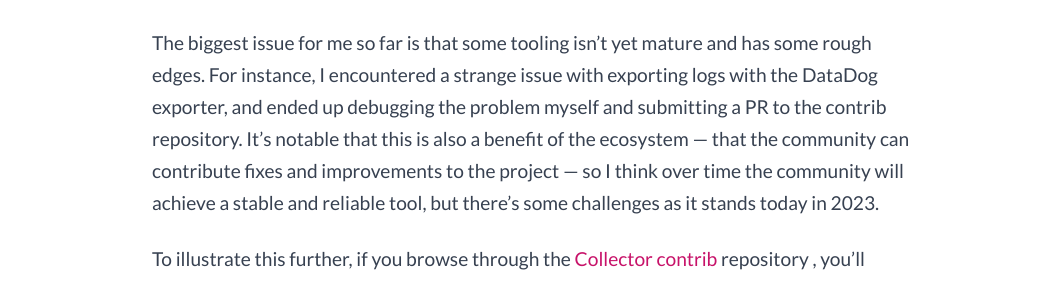
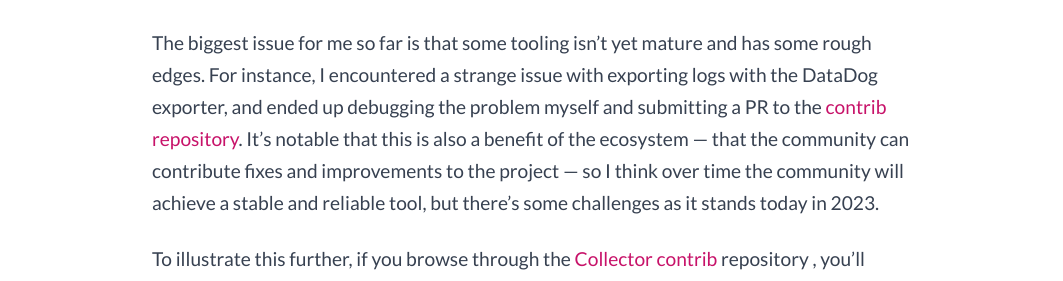
Before and after one commit to sbracegirdle/sbracegirdle.github.io, a Jekyll site: the page built from _posts/2023-03-23-opentel-thoughts.md, in a window 1280 px wide and 900 px high, scrolled down 1460 px. Shown: the part 229-510 px from the top of the window, without its empty margins (104-1167 px from the left). Built offline with Jekyll 4.4.1, drawn with Linux system fonts in a browser that asks for light colours; part of the change alters nothing that is shown.

```diff
--- a/_posts/2023-03-23-opentel-thoughts.md
+++ b/_posts/2023-03-23-opentel-thoughts.md
@@ -30,7 +30,7 @@ With that context in place, let's take a look at the limitations and challenges
 
 <!-- > What are some limitations or challenges developers might encounter when using OpenTelemetry, and how can they overcome these obstacles? -->
 
-The biggest issue for me so far is that some tooling isn't yet mature and has some rough edges. For instance, I encountered a strange issue with exporting logs with the DataDog exporter, and ended up debugging the problem myself and submitting a PR to the contrib repository. It's notable that this is also a benefit of the ecosystem — that the community can contribute fixes and improvements to the project — so I think over time the community will achieve a stable and reliable tool, but there's some challenges as it stands today in 2023.
+The biggest issue for me so far is that some tooling isn't yet mature and has some rough edges. For instance, I encountered a strange issue with exporting logs with the DataDog exporter, and ended up debugging the problem myself and submitting a PR to the [contrib repository](https://github.com/open-telemetry/opentelemetry-collector-contrib). It's notable that this is also a benefit of the ecosystem — that the community can contribute fixes and improvements to the project — so I think over time the community will achieve a stable and reliable tool, but there's some challenges as it stands today in 2023.
 
 To illustrate this further, if you browse through the [Collector contrib](https://github.com/open-telemetry/opentelemetry-collector-contrib) repository , you'll notice components in the ecosystem are in beta or alpha state. These components are evolving fast, with breaking changes occurring. This can create difficulties in maintaining up-to-date dependencies on the ecosystem.
 
```
